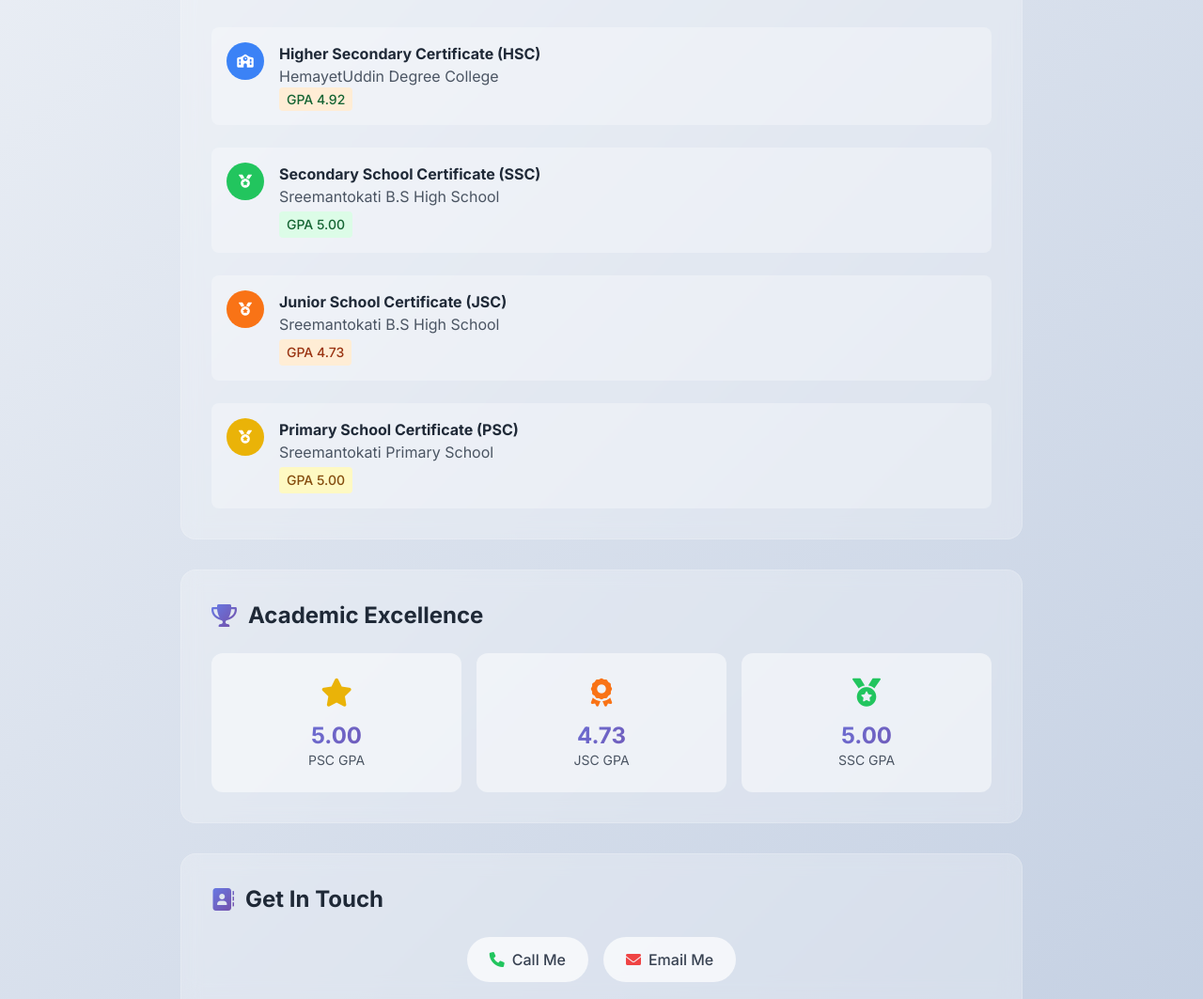
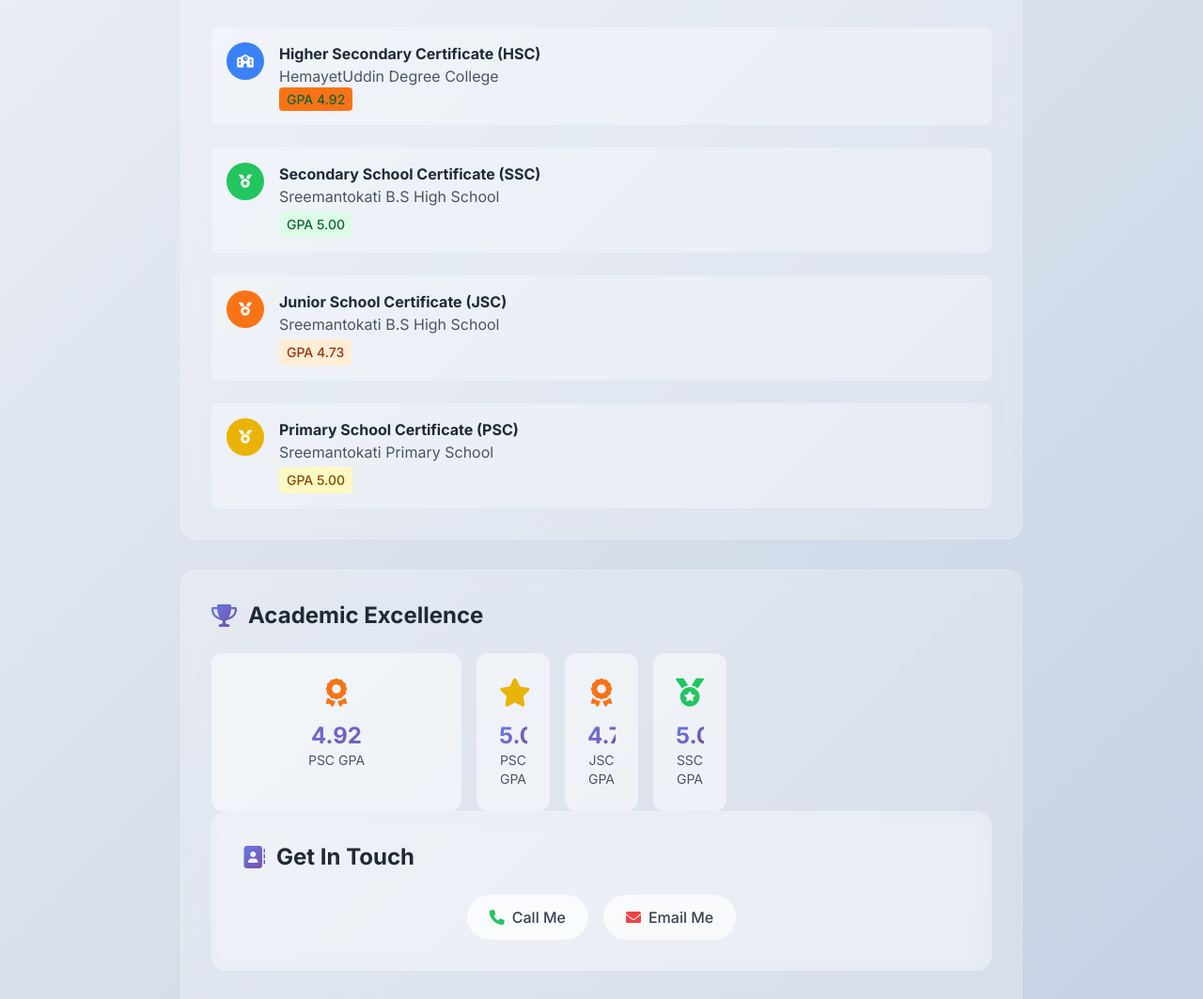
Before and after one commit to joyh3499-a11y/mysite, a plain HTML site: page index.html in a window 1280 px wide. Shown: the part 854-1917 px from the top of the page at 94% size. Drawn offline with nearby package versions, Linux system fonts and the light colour scheme.

Commit message:
new desing uploded remove status bar change profile add hsc cgpa add hsc award

```diff
--- a/index.html
+++ b/index.html
@@ -162,7 +162,7 @@
                 <div class="flex-1">
                     <h4 class="font-bold text-gray-800">Higher Secondary Certificate (HSC)</h4>
                     <p class="text-gray-600">HemayetUddin Degree College</p>
-                    <span class="bg-orange-100 text-green-800 px-2 py-1 rounded text-sm font-medium">
+                    <span class="bg-orange-500 text-green-800 px-2 py-1 rounded text-sm font-medium">
                                 GPA 4.92
                             </span>
                 </div>
@@ -221,6 +221,12 @@
             <i class="fas fa-trophy text-2xl gradient-text mr-3"></i>
             <h2 class="text-2xl font-bold text-gray-800">Academic Excellence</h2>
         </div>
+        <div class="grid md:grid-cols-3 gap-4">
+            <div class="text-center p-6 bg-white bg-opacity-50 rounded-xl">
+                <i class="fas fa-award text-3xl text-orange-500 mb-3"></i>
+                <h3 class="text-2xl font-bold gradient-text">4.92</h3>
+                <p class="text-sm text-gray-600">PSC GPA</p>
+            </div>
         <div class="grid md:grid-cols-3 gap-4">
             <div class="text-center p-6 bg-white bg-opacity-50 rounded-xl">
                 <i class="fas fa-star text-3xl text-yellow-500 mb-3"></i>
```
